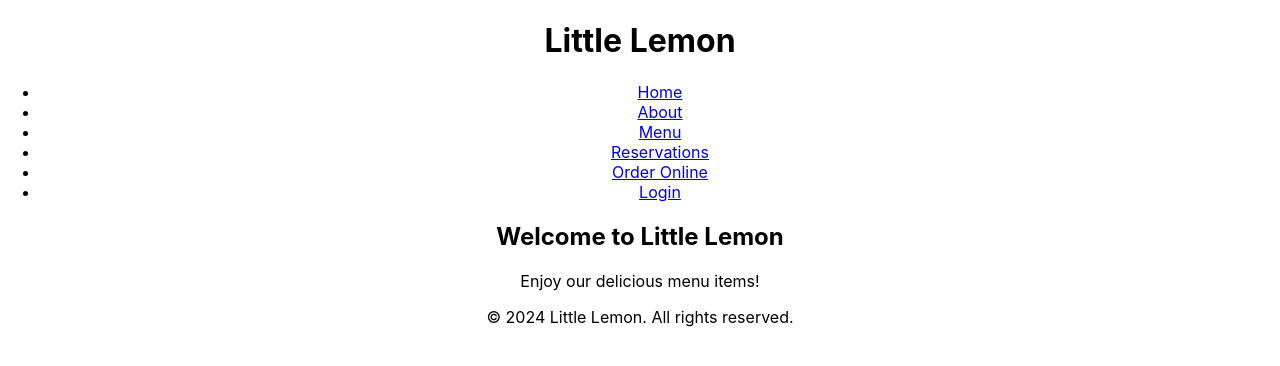
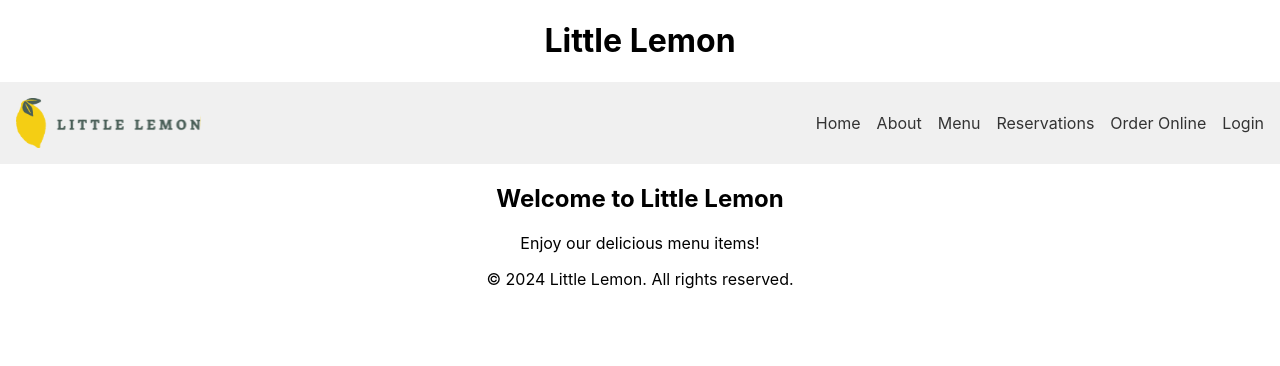
Before and after one commit to anialach/little-lemon, a React (Create React App) app: page / in a window 1280 px wide. Shown: the top 366 px of the page. Built offline with nearby package versions, Linux system fonts and the light colour scheme.

Commit message:
navigation bar updated

```diff
--- /dev/null
+++ b/src/Nav.css
@@ -0,0 +1,28 @@
+nav {
+    display: flex;
+    justify-content: space-between;
+    align-items: center;
+    padding: 1rem;
+    background-color: #f0f0f0;
+  }
+
+  .nav-logo {
+    height: 50px;
+    width: auto;
+  }
+
+  nav ul {
+    display: flex;
+    list-style-type: none;
+    margin: 0;
+    padding: 0;
+  }
+
+  nav ul li {
+    margin-left: 1rem;
+  }
+
+  nav ul li a {
+    text-decoration: none;
+    color: #333;
+  }
--- a/src/Nav.js
+++ b/src/Nav.js
@@ -1,8 +1,11 @@
 import React from 'react';
+import logo from './logo.svg';
+import './Nav.css';
 
 function Nav() {
   return (
     <nav>
+      <img src={logo} alt="Little Lemon Logo" className="nav-logo" />
       <ul>
         <li><a href="/">Home</a></li>
         <li><a href="/about">About</a></li>
```
Also changed, not shown: src/logo.svg.
